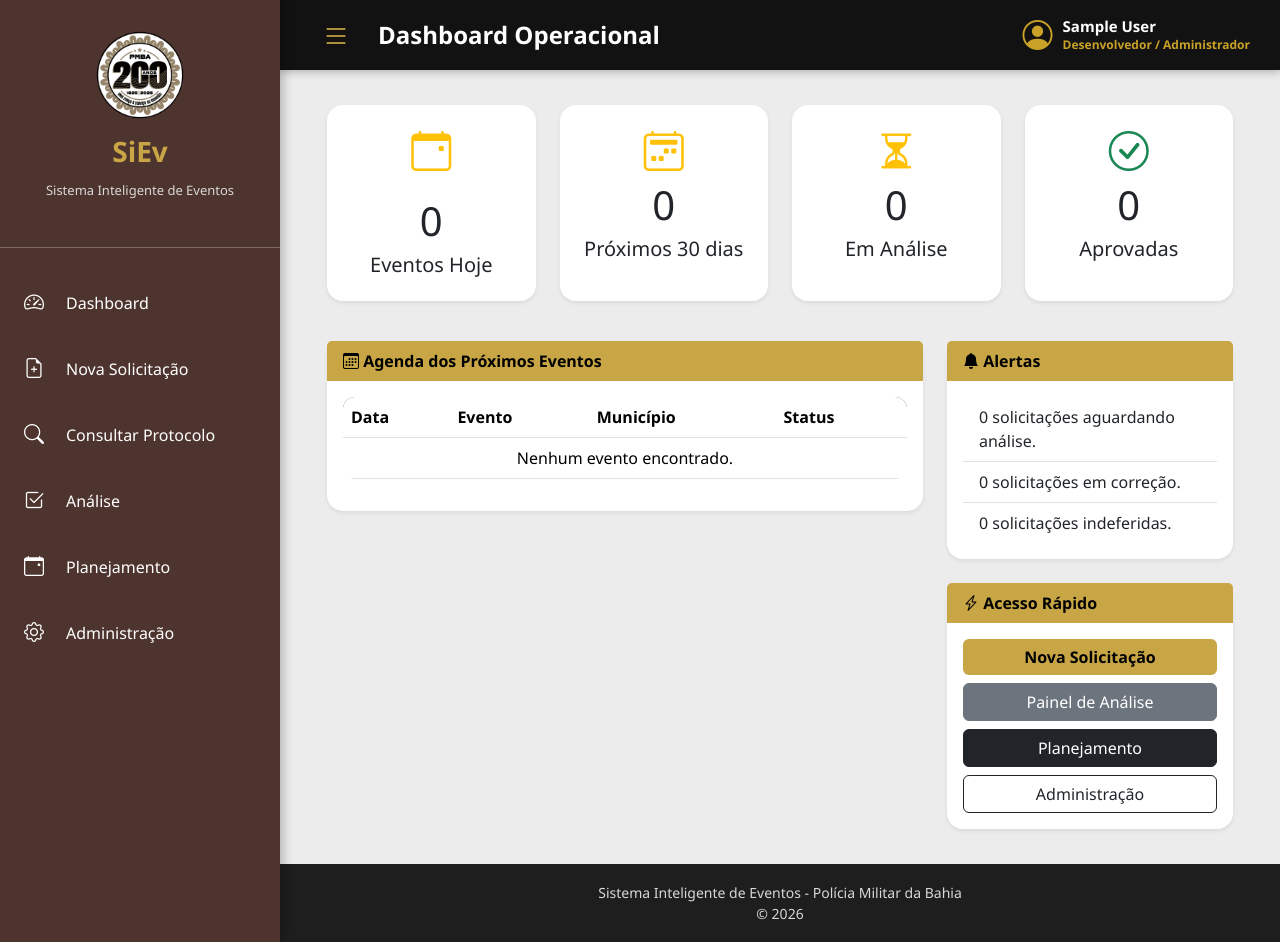
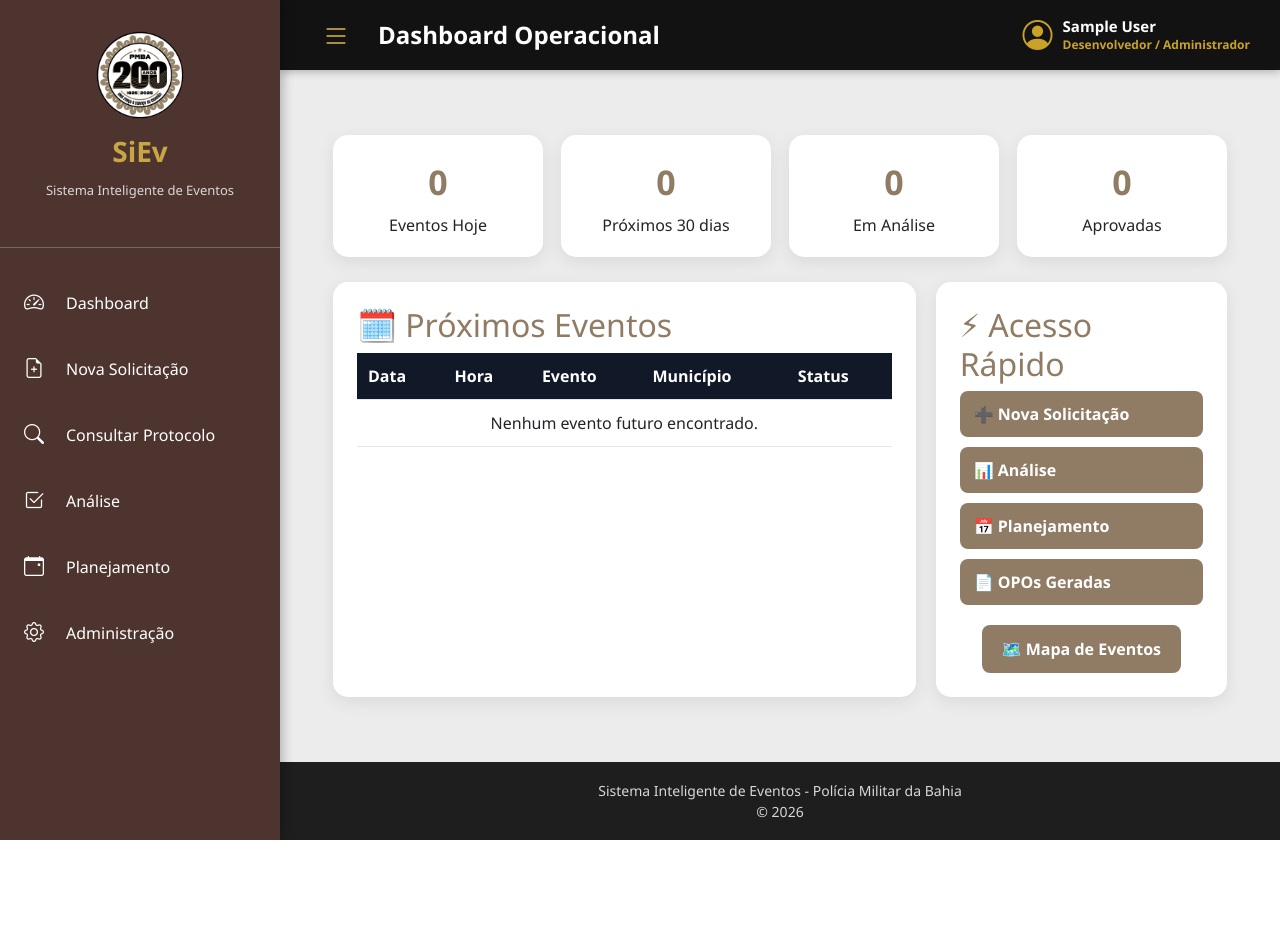
Before and after one commit to Lvieira82/SievPMBA, a Django app: page /dashboard/operacional/ in a window 1280 px wide. After the commit the page ends 840 px from the top, so only its background shows below. Run offline with Django 5.2, Linux system fonts and the light colour scheme; a user stored in the database is signed in; data comes from the database, SQL or seed files in the repository; tables that the repository leaves empty hold one stand-in row (values such as "Sample post"); parts of the project's set-up code (start-up, migrations or seed data) failed here and were passed over.

Commit message:
Corrigir links do Dashboard

```diff
--- a/templates/dashboard/index.html
+++ b/templates/dashboard/index.html
@@ -1,310 +1,20 @@
 {% extends 'base.html' %}
-
-{% block title %}Dashboard{% endblock %}
-
-{% block titulo %}
-Dashboard Operacional
+{% block title %}Dashboard Operacional{% endblock %}
+{% block titulo %}Dashboard Operacional{% endblock %}
+{% block content %}
+<style>
+.dash{max-width:1250px;margin:30px auto;padding:0 18px}.indicadores{display:grid;grid-template-columns:repeat(auto-fit,minmax(200px,1fr));gap:18px;margin-bottom:25px}.indicador{background:#fff;border-radius:15px;padding:22px;text-align:center;box-shadow:0 5px 18px rgba(0,0,0,.08)}.indicador .numero{font-size:34px;font-weight:800;color:#907C64}.indicador h3{font-size:16px;margin:8px 0 0}.blocos{display:grid;grid-template-columns:2fr 1fr;gap:20px}.bloco{background:#fff;border-radius:15px;padding:24px;box-shadow:0 5px 18px rgba(0,0,0,.08)}.bloco h2{color:#907C64;margin-top:0}.tabela{width:100%;border-collapse:collapse}.tabela th,.tabela td{padding:11px;border-bottom:1px solid #e5e7eb;text-align:left}.tabela th{background:#111827;color:#fff}.acoes{display:grid;gap:10px}.acoes a{display:block;padding:11px 14px;border-radius:8px;text-decoration:none;font-weight:bold;background:#907C64;color:#fff}.acoes a:hover{background:#111827}.status{font-weight:bold}.mapa{margin-top:20px;text-align:center}.mapa a{display:inline-block;background:#907C64;color:#fff;padding:12px 20px;border-radius:8px;text-decoration:none;font-weight:bold}@media(max-width:850px){.blocos{grid-template-columns:1fr}}
+</style>
+<div class="dash">
+<div class="indicadores">
+<div class="indicador"><div class="numero">{{ eventos_hoje }}</div><h3>Eventos Hoje</h3></div>
+<div class="indicador"><div class="numero">{{ eventos_futuros }}</div><h3>Próximos 30 dias</h3></div>
+<div class="indicador"><div class="numero">{{ pendentes }}</div><h3>Em Análise</h3></div>
+<div class="indicador"><div class="numero">{{ aprovadas }}</div><h3>Aprovadas</h3></div>
+</div>
+<div class="blocos">
+<div class="bloco"><h2>🗓️ Próximos Eventos</h2><div style="overflow-x:auto"><table class="tabela"><thead><tr><th>Data</th><th>Hora</th><th>Evento</th><th>Município</th><th>Status</th></tr></thead><tbody>{% for evento in eventos %}<tr><td>{{ evento.data_evento|date:'d/m/Y' }}</td><td>{{ evento.hora_inicio|time:'H:i' }}</td><td>{{ evento.nome_evento }}</td><td>{{ evento.municipio }}</td><td class="status">{{ evento.get_status_display }}</td></tr>{% empty %}<tr><td colspan="5" style="text-align:center">Nenhum evento futuro encontrado.</td></tr>{% endfor %}</tbody></table></div></div>
+<div class="bloco"><h2>⚡ Acesso Rápido</h2><div class="acoes"><a href="{% url 'nova_solicitacao' %}">➕ Nova Solicitação</a><a href="{% url 'analise_unidades' %}">📊 Análise</a><a href="{% url 'agenda_gestao' %}">📅 Planejamento</a><a href="{% url 'opos_geradas' %}">📄 OPOs Geradas</a>{% if eh_desenvolvedor %}<a href="{% url 'administracao_sistema' %}">⚙️ Administração</a>{% endif %}</div><div class="mapa"><a href="{% url 'mapa_eventos' %}">🗺️ Mapa de Eventos</a></div></div>
+</div>
+</div>
 {% endblock %}
-
-{% block content %}
-
-<div class="container-fluid">
-
-    <!-- Indicadores -->
-
-    <div class="row mb-4">
-
-        <div class="col-lg-3 col-md-6 mb-3">
-
-            <div class="card shadow-sm h-100">
-
-                <div class="card-body text-center">
-
-                    <i class="bi bi-calendar-event fs-1 text-warning"></i>
-
-                    <h1 class="mt-3">
-
-                        {{ eventos_hoje }}
-
-                    </h1>
-
-                    <h5>Eventos Hoje</h5>
-
-                </div>
-
-            </div>
-
-        </div>
-
-        <div class="col-lg-3 col-md-6 mb-3">
-
-            <div class="card shadow-sm h-100">
-
-                <div class="card-body text-center">
-
-                    <i class="bi bi-calendar2-week fs-1 text-warning"></i>
-
-                    <h1>
-
-                        {{ eventos_futuros }}
-
-                    </h1>
-
-                    <h5>Próximos 30 dias</h5>
-
-                </div>
-
-            </div>
-
-        </div>
-
-        <div class="col-lg-3 col-md-6 mb-3">
-
-            <div class="card shadow-sm h-100">
-
-                <div class="card-body text-center">
-
-                    <i class="bi bi-hourglass-split fs-1 text-warning"></i>
-
-                    <h1>
-
-                        {{ pendentes }}
-
-                    </h1>
-
-                    <h5>Em Análise</h5>
-
-                </div>
-
-            </div>
-
-        </div>
-
-        <div class="col-lg-3 col-md-6 mb-3">
-
-            <div class="card shadow-sm h-100">
-
-                <div class="card-body text-center">
-
-                    <i class="bi bi-check-circle fs-1 text-success"></i>
-
-                    <h1>
-
-                        {{ aprovadas }}
-
-                    </h1>
-
-                    <h5>Aprovadas</h5>
-
-                </div>
-
-            </div>
-
-        </div>
-
-    </div>
-
-
-
-    <!-- Linha 2 -->
-
-    <div class="row">
-
-        <!-- Agenda -->
-
-        <div class="col-lg-8 mb-4">
-
-            <div class="card shadow-sm">
-
-                <div class="card-header">
-
-                    <i class="bi bi-calendar3"></i>
-
-                    Agenda dos Próximos Eventos
-
-                </div>
-
-                <div class="card-body">
-
-                    <table class="table table-hover align-middle">
-
-                        <thead>
-
-                            <tr>
-
-                                <th>Data</th>
-
-                                <th>Evento</th>
-
-                                <th>Município</th>
-
-                                <th>Status</th>
-
-                            </tr>
-
-                        </thead>
-
-                        <tbody>
-
-                        {% for evento in eventos %}
-
-                            <tr>
-
-                                <td>
-
-                                    {{ evento.data_evento }}
-
-                                </td>
-
-                                <td>
-
-                                    {{ evento.nome_evento }}
-
-                                </td>
-
-                                <td>
-
-                                    {{ evento.municipio }}
-
-                                </td>
-
-                                <td>
-
-                                    {{ evento.status }}
-
-                                </td>
-
-                            </tr>
-
-                        {% empty %}
-
-                            <tr>
-
-                                <td colspan="4"
-                                    class="text-center">
-
-                                    Nenhum evento encontrado.
-
-                                </td>
-
-                            </tr>
-
-                        {% endfor %}
-
-                        </tbody>
-
-                    </table>
-
-                </div>
-
-            </div>
-
-        </div>
-
-
-
-        <!-- Alertas -->
-
-        <div class="col-lg-4">
-
-            <div class="card shadow-sm mb-4">
-
-                <div class="card-header">
-
-                    <i class="bi bi-bell-fill"></i>
-
-                    Alertas
-
-                </div>
-
-                <div class="card-body">
-
-                    <ul class="list-group list-group-flush">
-
-                        <li class="list-group-item">
-
-                            {{ pendentes }}
-
-                            solicitações aguardando análise.
-
-                        </li>
-
-                        <li class="list-group-item">
-
-                            {{ correcao }}
-
-                            solicitações em correção.
-
-                        </li>
-
-                        <li class="list-group-item">
-
-                            {{ indeferidas }}
-
-                            solicitações indeferidas.
-
-                        </li>
-
-                    </ul>
-
-                </div>
-
-            </div>
-
-
-
-            <div class="card shadow-sm">
-
-                <div class="card-header">
-
-                    <i class="bi bi-lightning-charge"></i>
-
-                    Acesso Rápido
-
-                </div>
-
-                <div class="card-body d-grid gap-2">
-
-                    <a href="{% url 'nova_solicitacao' %}"
-
-                       class="btn btn-primary">
-
-                        Nova Solicitação
-
-                    </a>
-
-                    <a href="{% url 'painel_analise' %}"
-
-                       class="btn btn-secondary">
-
-                        Painel de Análise
-
-                    </a>
-
-                    <a href="{% url 'painel_planejamento' %}"
-
-                       class="btn btn-dark">
-
-                        Planejamento
-
-                    </a>
-
-                    <a href="{% url 'painel_administracao' %}"
-
-                       class="btn btn-outline-dark">
-
-                        Administração
-
-                    </a>
-
-                </div>
-
-            </div>
-
-        </div>
-
-    </div>
-
-</div>
-
-{% endblock %}
```
